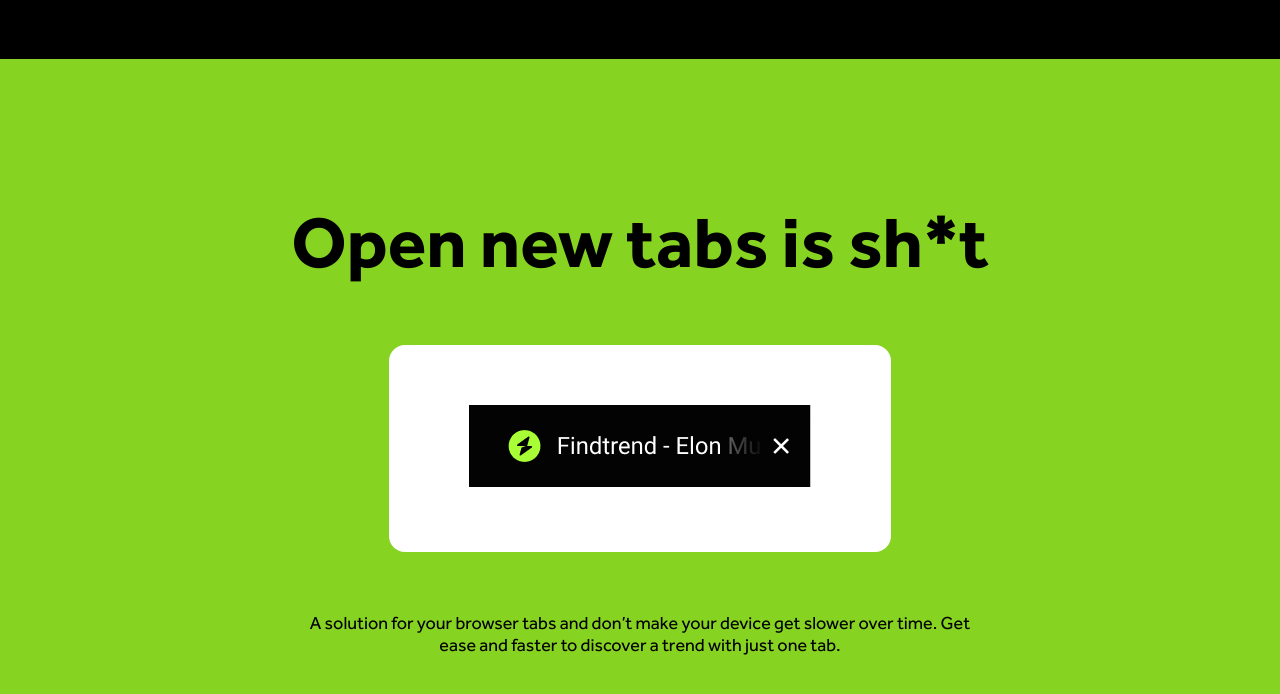
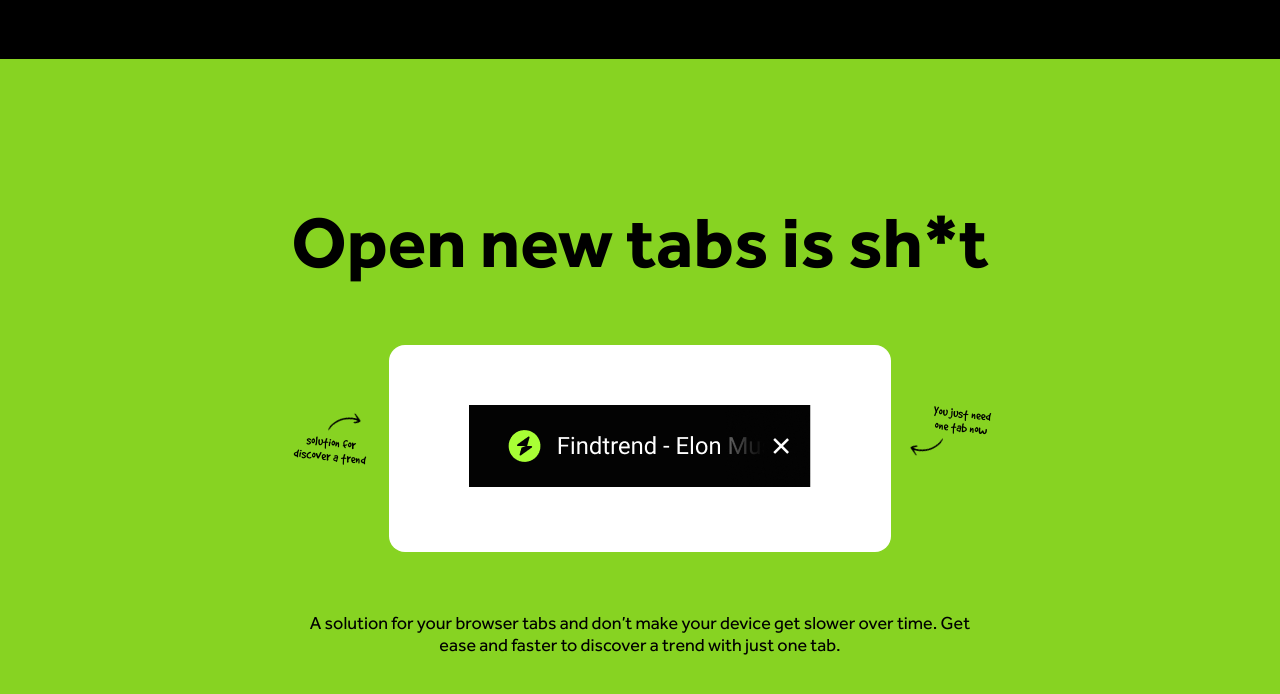
Before and after one commit to cremirdevio/findtrend, a plain HTML site: page index.html in a window 1280 px wide. Shown: the part 755-1449 px from the top of the page. Drawn offline with Linux system fonts and the light colour scheme.

Commit message:
Newtabs section completed

```diff
--- a/index.html
+++ b/index.html
@@ -61,8 +61,22 @@
     <!-- Tabs Section -->
     <section class="newtabs">
       <h2 class="newtabs__title">Open new tabs is sh*t</h2>
-      <div class="newtabs__content">
-        <img src="./images/platforms/findtrend.png" alt="">
+      <div class="newtabs_box">
+
+        <div class="pointer pointer--right">
+          <p class="pointer__text">solution for <br> discover a trend</p>
+          <img class="pointer__img" src="./images/icons/pointer.png" alt="pointer">
+        </div>
+
+        <div class="newtabs__content">
+          <img src="./images/platforms/findtrend.png" alt="">
+        </div>
+
+        <div class="pointer">
+          <p class="pointer__text">You just need <br> one tab now</p>
+          <img class="pointer__img" src="./images/icons/pointer.png" alt="pointer">
+        </div>
+
       </div>
       <p class="newtabs__info">
         A solution for your browser tabs and don’t make your device get slower over time. Get ease and faster to discover a trend with just one tab.
--- a/style.css
+++ b/style.css
@@ -243,14 +243,34 @@ html {
   background-color: var(--off-white);
   padding: 60px 80px;
   border-radius: 16px;
-  margin-bottom: 60px;
 }
 
 .newtabs .newtabs__content img {
   height: 82px;
 }
 
+.newtabs .newtabs_box {
+  display: flex;
+  position: relative;
+}
+
+.newtabs .newtabs_box .pointer {
+  color: var(--black);
+  position: absolute;
+  top: 30%;
+}
+
+.newtabs .newtabs_box .pointer:first-child {
+  right: calc(100% + 12px);
+}
+
+.newtabs .newtabs_box .pointer:last-child {
+  left: calc(100% + 24px);
+}
+
+
 .newtabs .newtabs__info {
   max-width: 700px;
   text-align: center;
+  margin-top: 60px;
 }
```
